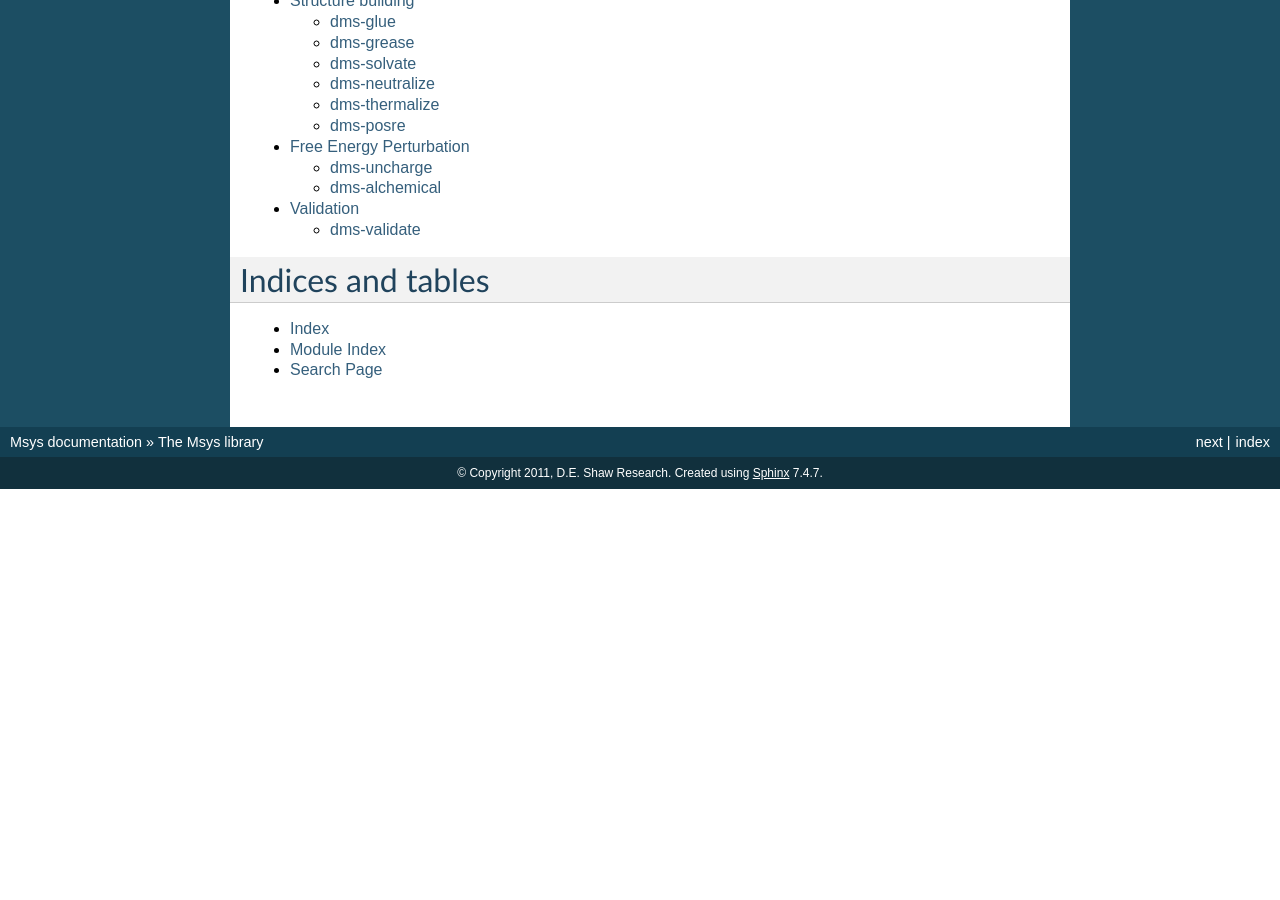
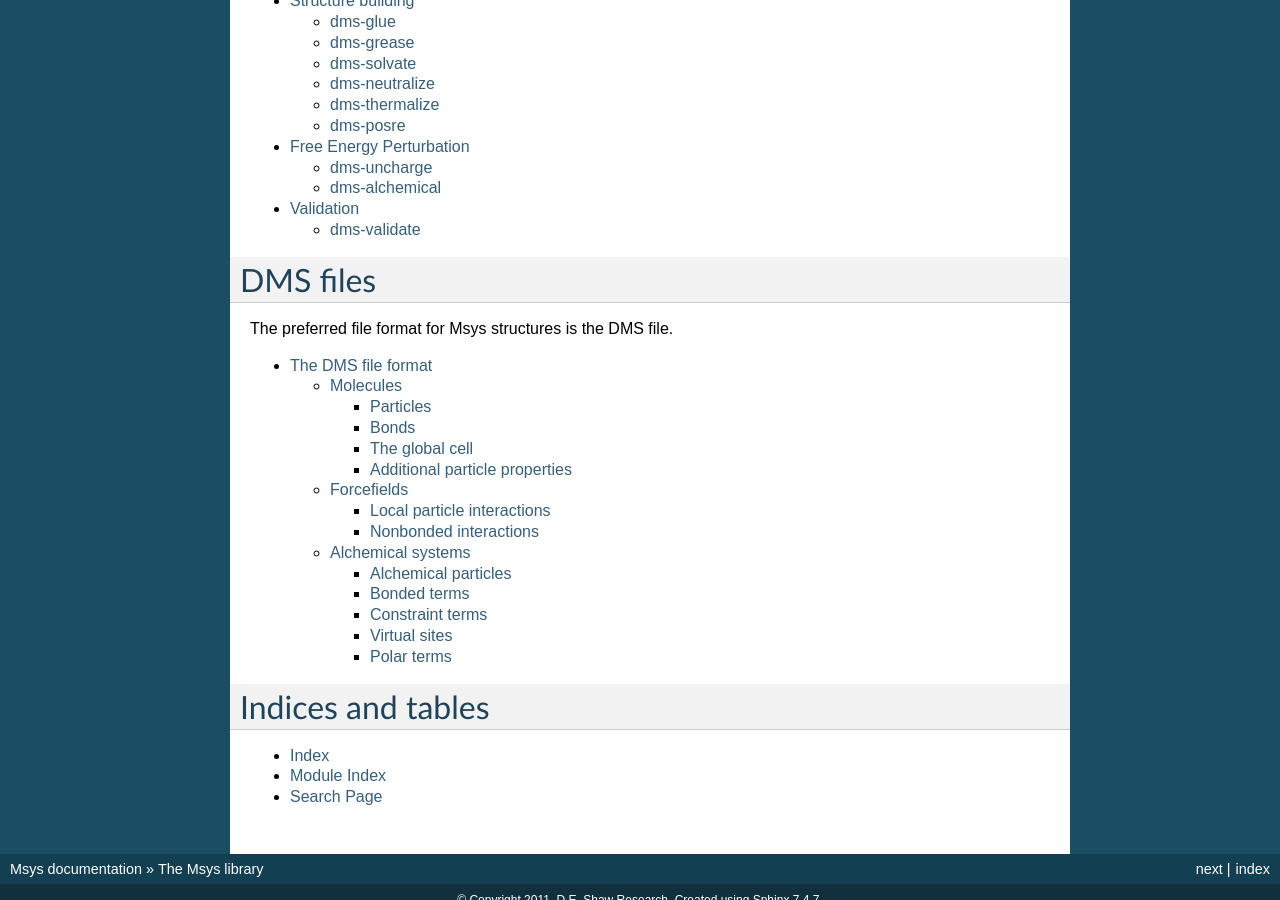
Before and after one commit to DEShawResearch/msys, a Sphinx documentation site: the page built from doc/source/index.rst, in a window 1280 px wide and 900 px high, scrolled down 1153 px. Built offline with Sphinx 7.4.7, drawn with Linux system fonts in a browser that asks for light colours; the version number could not be read and is left out; before the commit the page ends 1642 px from its top, so only the background shows below that; some of the changed lines change nothing that is shown.

Commit message:
DMS documentation.
[git-p4: depot-paths = "//depot/desrad/main/sw/libs/msys/": change = 131539]

```diff
--- /dev/null
+++ b/doc/source/dms.rst
@@ -0,0 +1,321 @@
+
+*******************
+The DMS file format
+*******************
+
+All data in a DMS file lives in a flat list of two-dimensional tables.
+Each table has a unique name.  Columns in the tables have a name, a
+datatype, and several other attributes, most importantly, whether or
+not the column is the primary key for the table.  Rows in the tables
+hold a value for each of the columns.  Table names, column names, and
+datatypes are case-preserving, but case-insensitive: thus 'pArTiCLE'
+is the same table as 'particle', and 'NAME' is the same column as 'name'.
+
+Of the five datatypes available in SQLite, DMS uses three: INTEGER, a
+signed 64-bit int; FLOAT, a 64-bit IEEE floating point number; and TEXT,
+a UTF8 string.  In addition, any value other than a primary key can be
+NULL, indicating that no value is stored for that row and column.  A NULL
+value is allowed in the DMS file but might be regarded as an invalid
+value by a particular application; for example, Desmond make no use of
+the atomic number column in the particle table, but Viparr requires it.
+
+Because DMS is used to store dimensionful quantities, we must declare a
+system of units.  The units in DMS reflect a compromise between an ideal
+of full consistency and the reality of practical usage; in particular,
+the mass unit is amu, rather than an algebraic combination of the energy,
+length, and time units.
+
+  =========     ==========
+  Dimension        Unit
+  =========     ==========
+  TIME          picosecond
+  CHARGE        electron charge
+  LENGTH        Angstrom
+  ENERGY        thermochemical kcal/mol
+  MASS          atomic mass unit (amu)
+  =========     ==========
+
+In addition to tables, DMS files may contain stored queries known as views.
+A view combines data from one or more tables, and may apply a predicate
+as well a sorting criterion.  How this is actually done in SQL will be
+obvious to database afficiandos; for this specification it suffices to
+note that a view looks just like a table when reading a DMS file, so
+the views will be described in terms of the data in their columns,
+just as for tables.  Importantly, views cannot be written to directly;
+one instead updates the tables to which they refer.
+
+Molecules
+=========
+
+The DMS file contains the identity of all particles in the structure
+as well as their positions and velocities in a global coordinate system.
+The particle list includes both physical atoms as well as pseudoparticles
+such as virtual sites and drude particles.  The most important table
+has the name **particle**; all other tables containing additional particle
+properties or particle-particle interactions refer back to records in
+the **particle** table.  References to particles should follow a naming
+convention of *p0*, *p1*, *p2*, ... for each particle referenced.
+
+Particles
+---------
+
+The **particle** table associates a unique *id* to all particles
+in the structure.  The ids of the particles must all be contiguous,
+starting at zero.  The ordering of the particles in a DMS file for the
+purpose of, e.g., writing coordinate data, is given by the order of
+their ids.  The minimal schema for the **particle** table is:
+
+  ======    =======     ===========
+  Column    Type        Description
+  ======    =======     ===========
+  anum      INTEGER     atomic number
+  id        INTEGER     unique particle identifier
+  x         FLOAT       x-coordinate in LENGTH
+  y         FLOAT       y-coordinate in LENGTH
+  z         FLOAT       z-coordinate in LENGTH
+  ======    =======     ===========
+
+
+Bonds
+-----
+
+  ======    =======     ===========
+  Column    Type        Description
+  ======    =======     ===========
+  p0        INTEGER     1st particle id
+  p1        INTEGER     2nd particle id
+  order     FLOAT       bond order
+  ======    =======     ===========
+
+The **bond** table specifies the chemical topology of the system.  Here,
+the topology is understood to be independent of the forcefield that describes
+the interactions between particles.  Whether a water molecule is described
+by a set of stretch and angle terms, or by a single constraint term, one would
+still expect to find entries in the **bond** table corresponding to the
+two oxygen-hydrogen bonds.  Bonds may also be present between a pseudoatom
+and its parent particle or particles; these bonds aid in visualization.
+
+The *p0* and *p1* values correspond to an id in the **particle** table.
+Each *p0*, *p1* pair should be unique, non-NULL, and satisfy *p0 < p1*.
+
+The global cell
+---------------
+
+  ======    =======     ===========
+  Column    Type        Description
+  ======    =======     ===========
+  id        INTEGER     vector index (0, 1, or 2)
+  x         FLOAT       *x* component in LENGTH
+  y         FLOAT       *y* component in LENGTH
+  z         FLOAT       *z* component in LENGTH
+  ======    =======     ===========
+
+The global_cell table specifies the dimensions of the periodic cell
+in which particles interact.  There shall be three records, with *id*
+0, 1, or 2; the primary key is provided since the order of the records
+matters, and one would otherwise have difficulty referring to or updating
+a particular record in the table.
+
+Additional particle properties
+------------------------------
+
+Additional per-particle properties not already specified in the
+**particle** table should be added to the particle table as columns.
+Here are the schema for the additional properties expected and/or
+recognized by Desmond and by Viparr.
+
+  ===============   =======     ===========
+  Column            Type        Description
+  ===============   =======     ===========
+  mass              FLOAT       Desmond: particle mass in MASS
+  charge            FLOAT       Desmond: particle charge in CHARGE
+  vx                FLOAT       Desmond: x-velocity in LENGTH/TIME
+  vy                FLOAT       Desmond: y-velocity in LENGTH/TIME
+  vz                FLOAT       Desmond: z-velocity in LENGTH/TIME
+  nbtype            INTEGER     Desmond: nonbonded type
+  grp_temperature   INTEGER     Desmond: temperature group
+  grp_energy        INTEGER     Desmond: energy group
+  grp_ligand        INTEGER     Desmond: ligand group
+  grp_bias          INTEGER     Desmond: force biasing group
+  resid             INTEGER     Viparr: residue number
+  resname           TEXT        Viparr: residue name
+  chain             TEXT        Viparr: chain identifier
+  name              TEXT        Viparr: atom name
+  formal_charge     FLOAT       Viparr: format particle charge
+  occupancy         FLOAT       pdb occupancy value
+  bfactor           FLOAT       pdb temperature factor
+  ===============   =======     ===========
+
+Forcefields
+===========
+
+A description of a forcefield comprises the functional form of the
+interactions between particles in a chemical system, the particles that
+interact with a given functional form, and the parameters that govern a
+particular interaction.  At a higher level, interactions can be described
+as being \emph{local} or \emph{nonlocal}.  Local particle interactions in DMS
+are those described by a fixed set of n-body terms.  These include bonded
+terms, virtual sites, constraints, and polar terms.  Nonlocal interactions
+in principle involve all particles in the system, though in practice
+the potential is typically range-limited.  These include van der Waals
+(vdw) interactions as well as electrostatics.
+
+Local particle interactions
+---------------------------
+
+In order to evaluate all the different forces between particles, a
+program needs to be able to find them within a DMS file that may well
+contain any number of other auxiliary tables.  The DMS format solves
+this problem by providing a set of 'metatables' containing the names
+of force terms required by the forcefield as well as the names of the
+tables in which the force term data is found.  The force terms are placed
+into one of four categories: bonded terms, constraints, virtual sites,
+polar terms, described below.
+
+  ===================   ===========
+  Metatable name        Description
+  ===================   ===========
+  **bond_term**         Interactions representing bonds between atoms, including stretch, angle, and dihedral terms, as well as 1-4 pairs and position restraints.
+  **constraint_term**   Constraints on bonds and/or angles involving a reduction in the number of degrees of freedom of the system.
+  **virtual_term**      Similar to a constraint; a set of parameters describing how a pseudoparticle is to be positioned relative to a set of parent atoms.
+  **polar_term**        Similar to a virtual site; a set of parameters describing how a pseudoparticle moves relative to its parent atoms.
+  ===================   ===========
+
+Each table name corresponding to the values in the local term metatables
+is the designated string for a particular functional form.
+The required columns for these tables is given in the next section.  Note
+that creators of DMS files are free to implement the schema as an SQL
+view, rather than as a pure table; a reader of a DMS file should not assume
+anything about how the columns in the table name have been assembled.
+
+Nonbonded interactions
+----------------------
+
+The functional form for nonbonded interactions, as well as the
+tables containing the interaction parameters and type assignments,
+are given by the fields in the **nonbonded_info** table, shown below:
+
+  ===============   =======     ===========
+  Column            Type        Description
+  ===============   =======     ===========
+  name              TEXT        nonbonded functional form
+  rule              TEXT        combining rule for nonbonded parameters
+  ===============   =======     ===========
+
+There should exactly one record in the **nonbonded_info** table.
+Like the local interaction tables,
+the *name* field indicates the functional form of the nonbonded
+interaction type.  If the particles have no nonbonded interactions,
+*name* should have the special value `none`.
+
+The parameters for nonbonded interactions will be stored in a table
+called **nonbonded_param**, whose schema depends on the value of
+*name* in **nonbonded_info**.  All such schemas must have a
+primary key column called *id*; there are no other restrictions.
+
+The *nbtype* column in the **particle** table gives the nonbonded
+type assignment.  The value of the type assignment must correspond to
+one of the primary keys in the **nonbonded_param** table.
+
+Typically, the parameters governing the nonbonded interaction between
+a pair of particles is a simple function of the parameters assigned to
+the individual particles.  For example, in a Lennard-Jones functional
+form with parameters *sigma* and *epsilon*, the combined parameters are
+typically the arithmetic or geometric mean of *sigma* and *epsilon*.
+The required approach is obtained by the application from the value of
+*rule* in **nonbonded_info**.
+
+For the interaction parameters that cannot be so simply derived, a table
+called **nonbonded_combined_param** may be provided, with a schema shown
+in Table~\ref{tab:combinedparam}.  Like the **nonbonded_param** table,
+the schema of **nonbonded_combined_param** will depend on the functional
+form of the nonbonded interactions, but there are two required columns,
+which indicate which entry in **nonbonded_param** are being overridden.
+Only *param1* and *param2* are required; the remaining columns provide
+the interaction-dependent coefficients.
+
+  ===============   =======     ===========
+  Column            Type        Description
+  ===============   =======     ===========
+  param1            INTEGER      1st entry in **nonbonded_param** table
+  param2            INTEGER      2nd entry in **nonbonded_param** table
+  coeff1            FLOAT        first combined coefficient
+  \                              other combined coefficients...
+  ===============   =======     ===========
+
+
+Alchemical systems
+==================
+
+Methods for calculating relative free energies or energies of solvation
+using free energy perturbation (FEP) involve mutating one or more chemical
+entities from a reference state, labeled 'A', to a new state, labeled
+'B'.  DMS treats FEP calculations as just another set of interactions
+with an extended functional form.  In order to permit multiple independent
+mutations to be carried out in the same simulation, a 'moiety' label is
+applied to each mutating particle and bonded term.
+
+Alchemical particles
+--------------------
+
+Any particle whose charge or nonbonded parameters changes in going
+from state A to state B, is considered to be an alchemical particle
+and must have a moiety assigned to it.  The set of distinct moieties
+should begin at 0 and increase consecutively.  The set of alchemical
+particles, if any,
+should be provided in a table called **alchemical_particle** shown
+below:
+
+  ===============   =======     ===========
+  Column            Type        Description
+  ===============   =======     ===========
+  p0                INTEGER     alchemical particle id
+  moiety            INTEGER     moiety assignment
+  nbtypeA           INTEGER     entry in nonbonded_param for A state
+  nbtypeB           INTEGER     entry in nonbonded_param for B state
+  chargeA           FLOAT       charge in the A state
+  chargeB           FLOAT       charge in the B state
+  ===============   =======     ===========
+
+Bonded terms
+------------
+
+Alchemical bonded terms are to be treated by creating a table analogous
+to the non-alchemical version, but replacing each interaction parameter
+with an 'A' and a 'B' version.  As a naming convention, the string
+'alchemical_' should be prepended to the name of the table.  An example
+is given below for **alchemical_stretch_harm** records, corresponding
+to alchemical harmonic stretch terms with a functional form given by
+interpolating between the parameters for states A and B.
+
+  ===============   =======     ===========
+  Column            Type        Description
+  ===============   =======     ===========
+  r0A               FLOAT       equilibrium separation in A state
+  fcA               FLOAT       force constant in A state
+  r0B               FLOAT       equilibrium separation in B state
+  fcB               FLOAT       force constant in B state
+  ---------------   -------     -----------
+  p0                INTEGER     1st particle
+  p1                INTEGER     2nd particle
+  moiety            INTEGER     chemical group
+  ===============   =======     ===========
+
+Constraint terms
+----------------
+
+No support is offered for alchemical constraint terms at this time.
+If particles A, b, and c are covered by an AH2 constraint in the A
+state, and particles A, d, and e are covered by an AH2 constraint in
+the B state, then the set of constraint terms in the alchemical DMS file
+should include an AH4 constraint between A and b, c, d and e.
+
+Virtual sites
+-------------
+
+No support is offered for alchemical virtual sites at this time.
+
+Polar terms
+-----------
+
+No support is offered for alchemical polar terms at this time.
--- a/doc/source/index.rst
+++ b/doc/source/index.rst
@@ -48,6 +48,16 @@
    tools
 
 
+DMS files
+=========
+
+The preferred file format for Msys structures is the DMS file.
+
+.. toctree::
+
+   dms
+
+
 Indices and tables
 ==================
 
```
